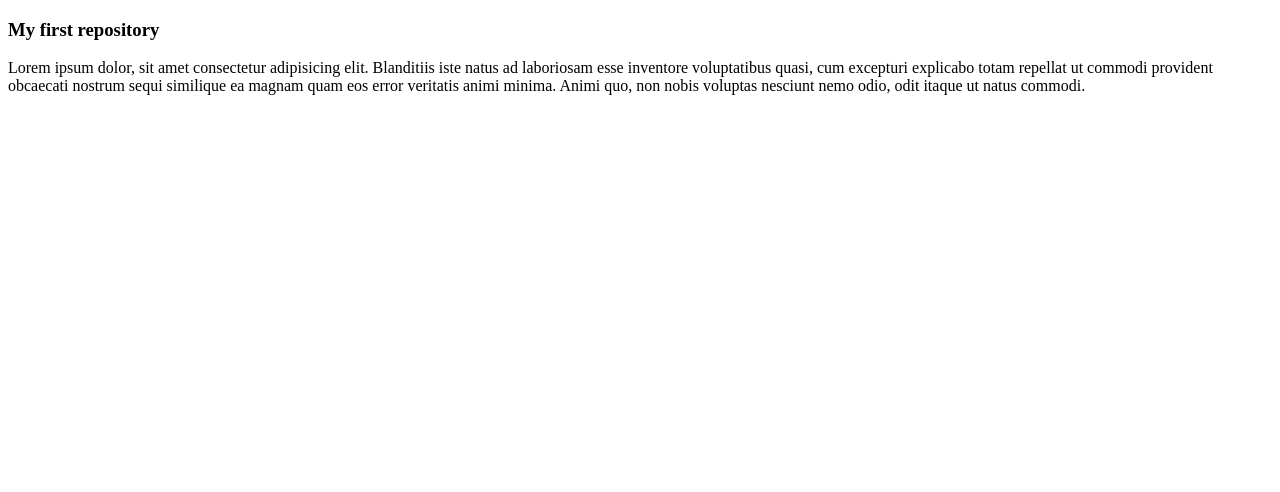
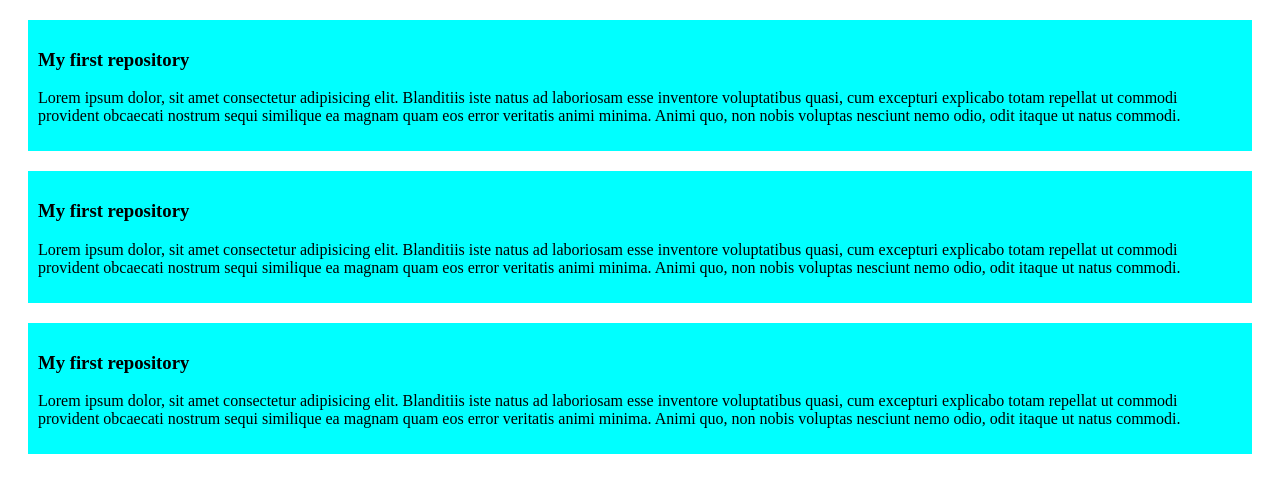
Before and after one commit to Rahadm19/my-first-repo, a plain HTML site: page index.html in a window 1280 px wide. Drawn offline with Linux system fonts and the light colour scheme.

Commit message:
second commit

```diff
--- /dev/null
+++ b/css/style.css
@@ -0,0 +1,5 @@
+div{
+    background-color: aqua;
+    margin: 20px;
+    padding: 10px;
+}
--- a/index.html
+++ b/index.html
@@ -4,11 +4,21 @@
     <meta charset="UTF-8">
     <meta name="viewport" content="width=device-width, initial-scale=1.0">
     <title>My first repo</title>
+    <link rel="stylesheet" href="css/style.css">
 </head>
 <body>
     <div>
         <h3>My first repository</h3>
         <p>Lorem ipsum dolor, sit amet consectetur adipisicing elit. Blanditiis iste natus ad laboriosam esse inventore voluptatibus quasi, cum excepturi explicabo totam repellat ut commodi provident obcaecati nostrum sequi similique ea magnam quam eos error veritatis animi minima. Animi quo, non nobis voluptas nesciunt nemo odio, odit itaque ut natus commodi.</p>
     </div>
+    <div>
+        <h3>My first repository</h3>
+        <p>Lorem ipsum dolor, sit amet consectetur adipisicing elit. Blanditiis iste natus ad laboriosam esse inventore voluptatibus quasi, cum excepturi explicabo totam repellat ut commodi provident obcaecati nostrum sequi similique ea magnam quam eos error veritatis animi minima. Animi quo, non nobis voluptas nesciunt nemo odio, odit itaque ut natus commodi.</p>
+    </div>
+    <div>
+        <h3>My first repository</h3>
+        <p>Lorem ipsum dolor, sit amet consectetur adipisicing elit. Blanditiis iste natus ad laboriosam esse inventore voluptatibus quasi, cum excepturi explicabo totam repellat ut commodi provident obcaecati nostrum sequi similique ea magnam quam eos error veritatis animi minima. Animi quo, non nobis voluptas nesciunt nemo odio, odit itaque ut natus commodi.</p>
+    </div>
+
 </body>
 </html>
```
